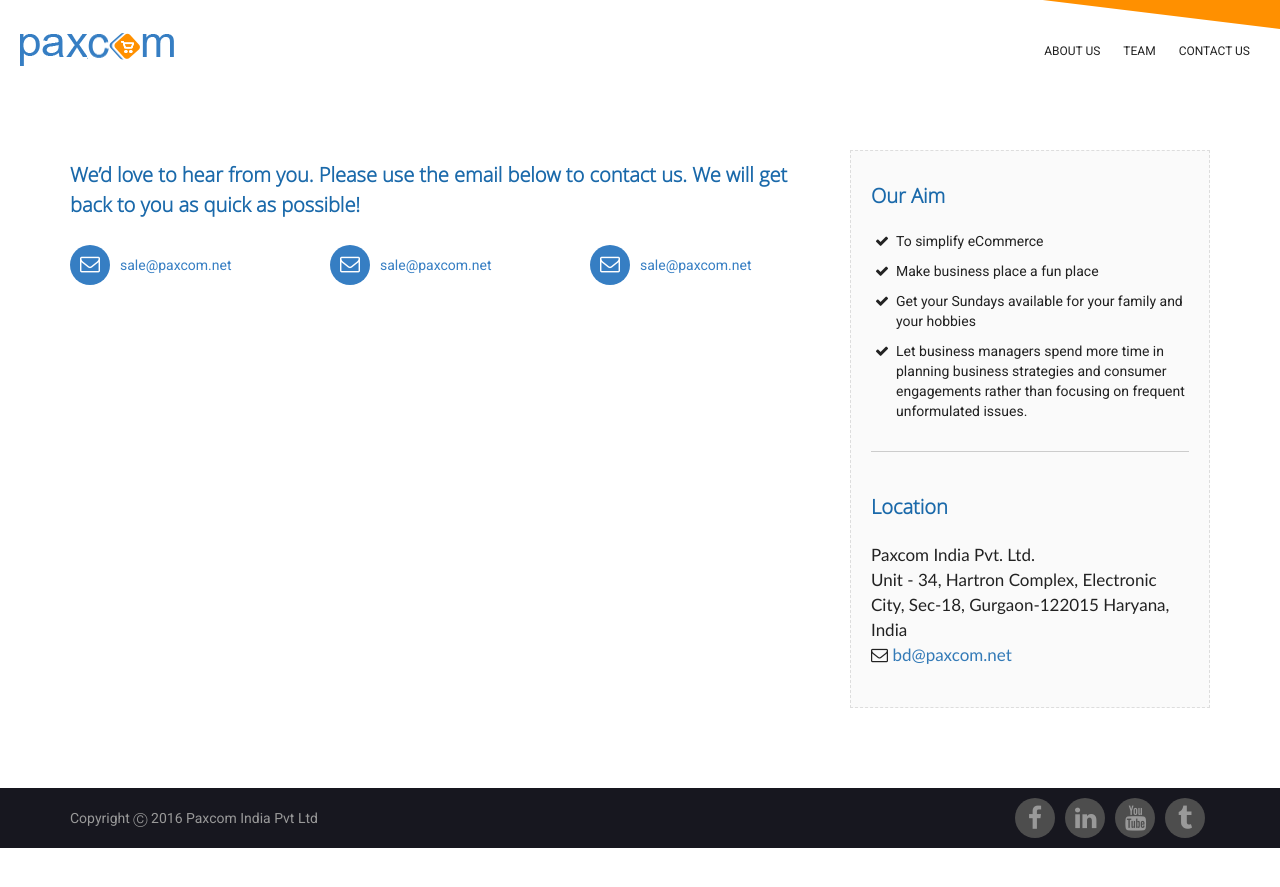
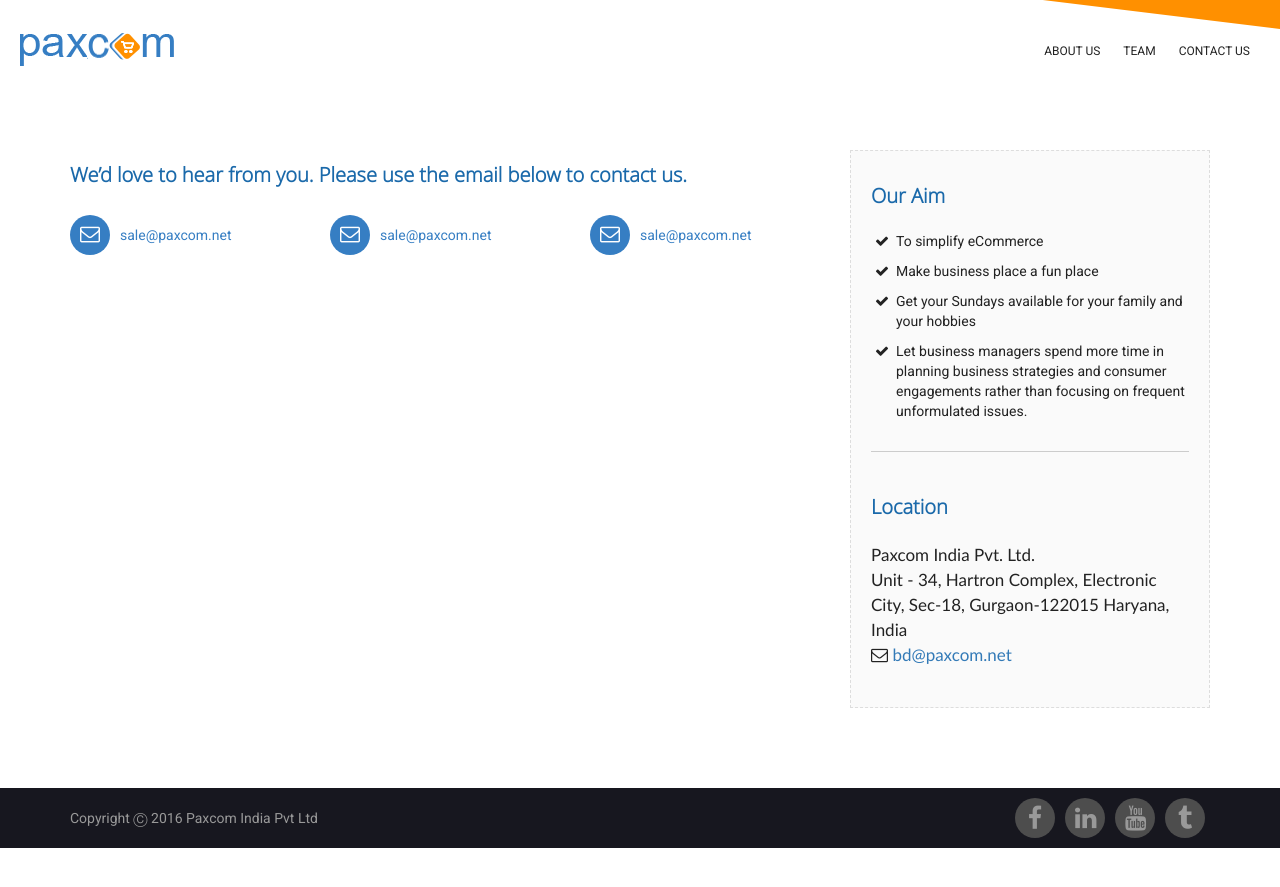
Before and after one commit to paxcom/paxcom.github.io, a Jekyll site: the page built from contact-us.html, in a window 1280 px wide. Shown: the top 887 px of the page. Built offline with Jekyll 4.4.1, drawn with Linux system fonts in a browser that asks for light colours.

Commit message:
update page text

```diff
--- a/_includes/contactUs.html
+++ b/_includes/contactUs.html
@@ -4,7 +4,7 @@
 <div class="row">
 
 <div class="col-sm-8 ">
-<h5 class="no-padding">We’d love to hear from you. Please use the email below to contact us. We will get back to you as quick as possible!</h5>
+<h5 class="no-padding">We’d love to hear from you. Please use the email below to contact us. </h5>
 <!--<form role="form"  >
 
 <div class="row ">
```
